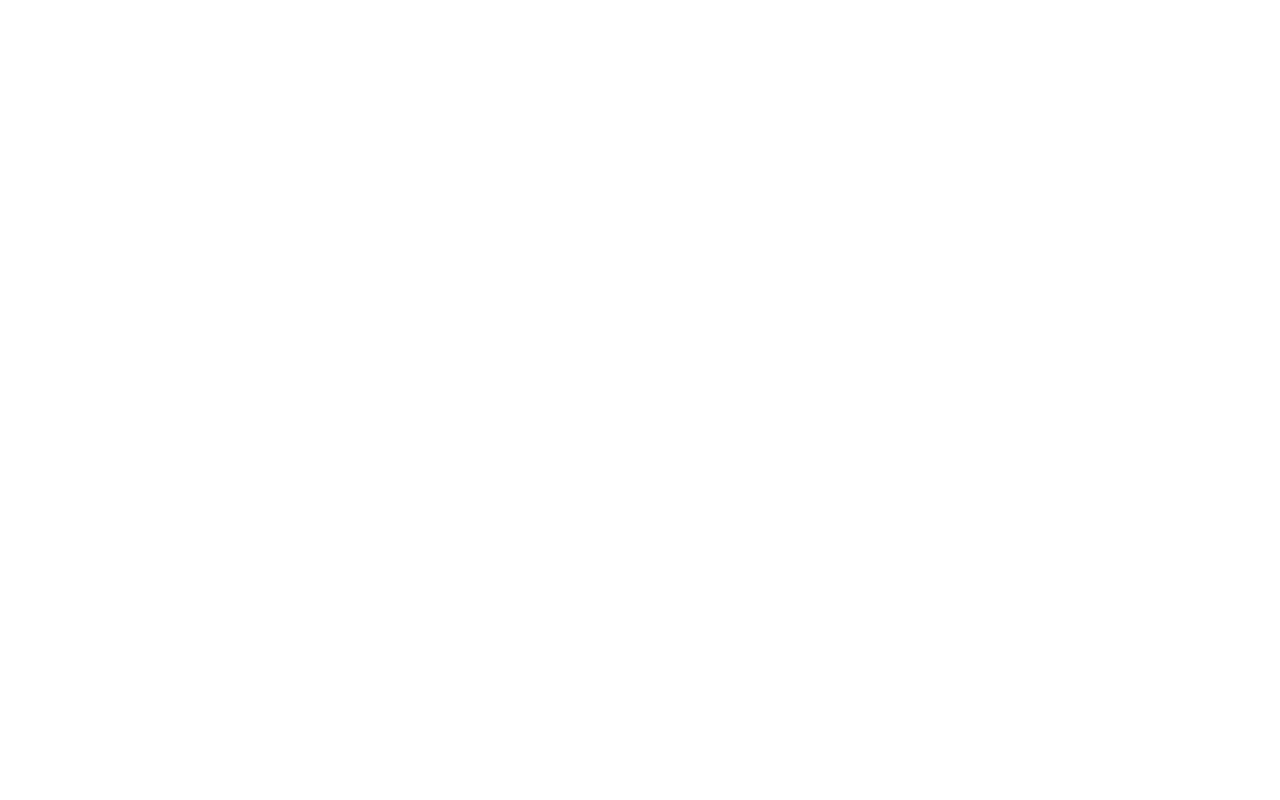
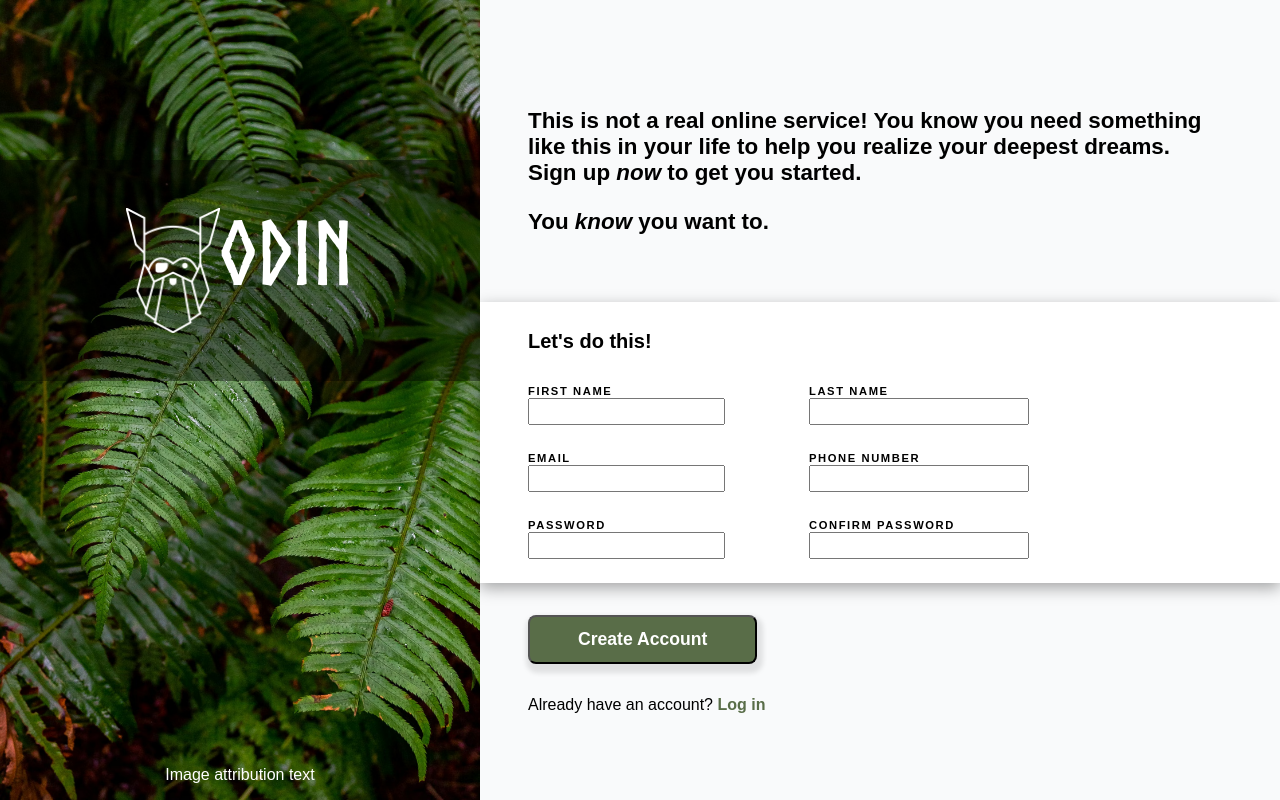
Before and after one commit to stevec-afk/signup-form, a plain HTML site: page index.html in a window 1280 px wide. Drawn offline with Linux system fonts and the light colour scheme.

Commit message:
content and styles added

```diff
--- a/index.html
+++ b/index.html
@@ -12,6 +12,54 @@
     <link href="https://fonts.googleapis.com/css?family=Roboto&display=swap" rel="stylesheet">
 </head>
 <body>
-
+    <div class="container">
+        <div class="img-block">
+            <div class="banner">
+                <img src="assets/odin-lined.png" alt="Odin image">
+                ODIN
+            </div>
+            <p>Image attribution text</p>
+        </div>
+        <div class="main">
+            <section class="message">
+                <p>This is not a real online service! You know you need something like this in your life to help you realize your deepest dreams.
+                Sign up <em>now</em> to get you started.</p>
+                <p>You <em>know</em> you want to.</p>
+            </section>
+            <section class="signup-form">
+                <form>
+                    <div class="inputs">
+                        <h1>Let's do this!</h1>
+                        <div class="form-group">
+                            <label for="first-name">First Name</label>
+                            <input type="text" name="first-name" id="first-name">
+                        </div>
+                        <div class="form-group">
+                            <label for="last-name">Last Name</label>
+                            <input type="text" name="last-name" id="last-name">
+                        </div>
+                        <div class="form-group">
+                            <label for="first-name">Email</label>
+                            <input type="email" name="email" id="email">
+                        </div>
+                        <div class="form-group">
+                            <label for="phone">Phone Number</label>
+                            <input type="tel" name="phone" id="phone">
+                        </div>
+                        <div class="form-group">
+                            <label for="password">Password</label>
+                            <input type="password" name="password" id="password">
+                        </div>
+                        <div class="form-group">
+                            <label for="pw-confirm">Confirm Password</label>
+                            <input type="password" name="pw-confirm" id="pw-confirm">
+                        </div>
+                    </div>
+                    <button type="submit">Create Account</button>
+                    <p> Already have an account? <a id="login-link"href="#">Log in</a></p>
+                </form>
+            </section>
+        </div>
+    </div>
 </body>
 </html>
--- a/styles.css
+++ b/styles.css
@@ -0,0 +1,115 @@
+body {
+    margin: 0;
+    font-family: sans-serif;
+}
+
+@font-face {
+    font-family: "Norse Bold";
+    src: url("./assets/Norse-Bold.otf");
+}
+
+.container {
+    display: flex;
+    min-height: 100vh;
+}
+
+.img-block {
+    display: flex;
+    flex: 3;
+    flex-direction: column;
+    justify-content: space-between;
+    color: white;
+    text-align: center;
+    background-image: url(./assets/leaf-background.avif);
+    background-position: center center;
+    background-size: cover;
+
+}
+
+.banner {
+    display: flex;
+    padding: 48px;
+    justify-content: center;
+    margin-top: 20vh;
+    font-size: 5.5rem;
+    font-family: "Norse Bold";
+    background-color: rgba(0, 0, 0, 0.4);
+}
+
+.banner img {
+    height: 125px;
+}
+
+.main {
+    background-color: #f9fafb;
+    display: flex;
+    flex: 5;
+    flex-direction: column;
+    justify-content:center
+}
+
+.message {
+    padding-left: 48px;
+    font-size: 1.4rem;
+    font-weight: bold;
+    max-width: 85%;
+    padding-bottom: 2em;
+}
+
+.inputs {
+    display: grid;
+    @media (width > 720px){
+        grid-template-columns: minmax(80px, auto) 1fr;
+    }
+    grid-template-rows: auto auto auto;
+    gap: 15px;
+    column-gap: 84px;
+    background-color: white;
+    box-shadow: rgba(0, 0, 0, 0.35) 0px 5px 15px;
+    padding: 12px 24px 12px 48px;
+}
+
+.inputs h1 {
+    grid-column: 1 / -1 ;
+    font-size: 1.25rem;
+}
+
+.form-group {
+    display: grid;
+}
+
+.inputs input{
+    margin-bottom: 12px;
+    max-width: 200px;
+    padding: 4px 8px;
+}
+
+.inputs label {
+    text-transform: uppercase;
+    font-size: 0.7rem;
+    letter-spacing: 0.1rem;
+    font-weight: bold;
+    margin-bottom: 1px;
+}
+
+form p{
+    padding-left: 48px;
+    margin: 0px;
+}
+
+button {
+    background-color: #596D48;
+    color: white;
+    padding: 12px 48px;
+    margin: 32px 48px;
+    font-weight: 700;
+    font-size: 1.1rem;
+    border-radius: 8px;
+    box-shadow: 2px 5px 5px 4px rgba(0, 0, 0, 0.1);
+}
+
+#login-link {
+    color: #596D48;
+    font-weight: bold;
+    text-decoration: none;
+}
```
